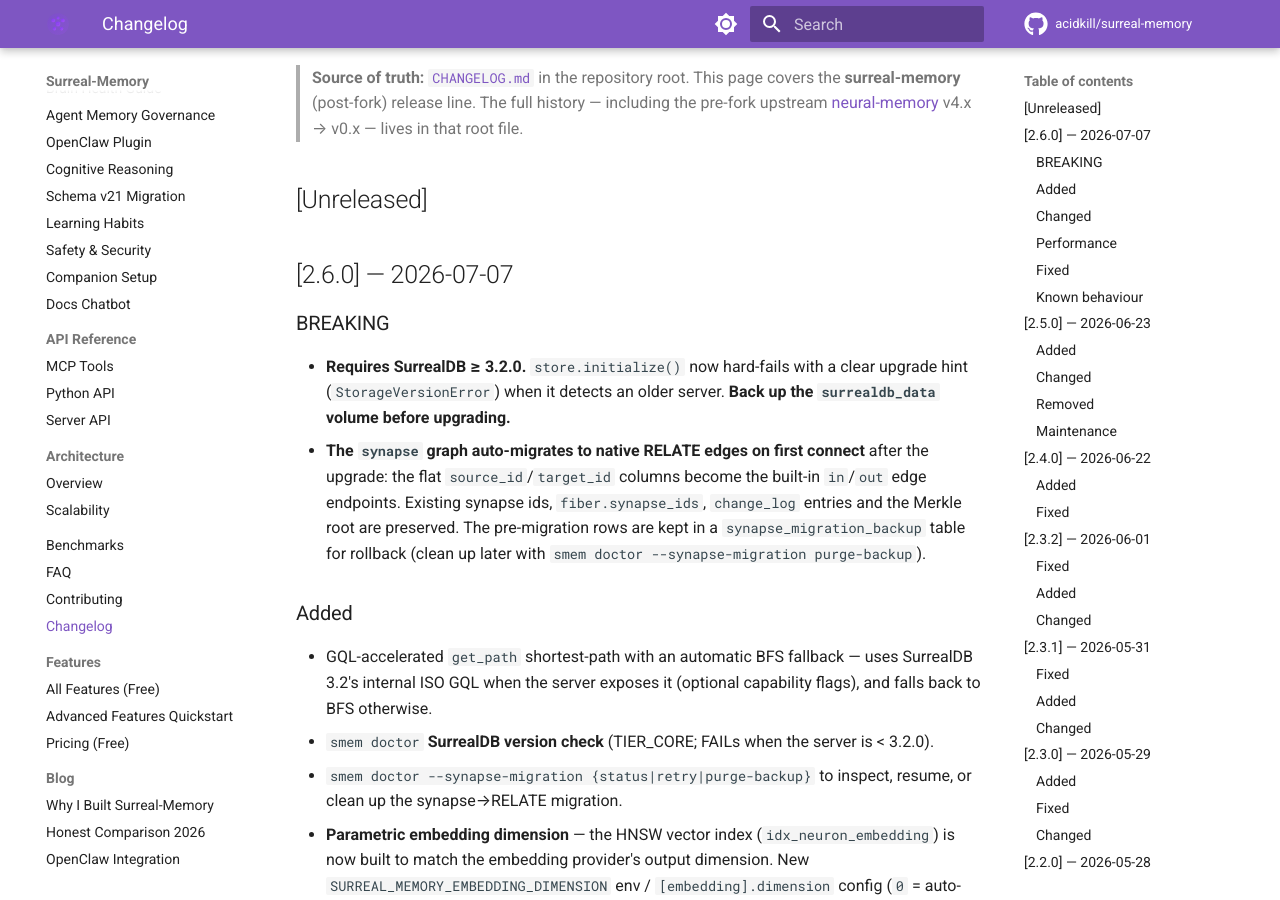
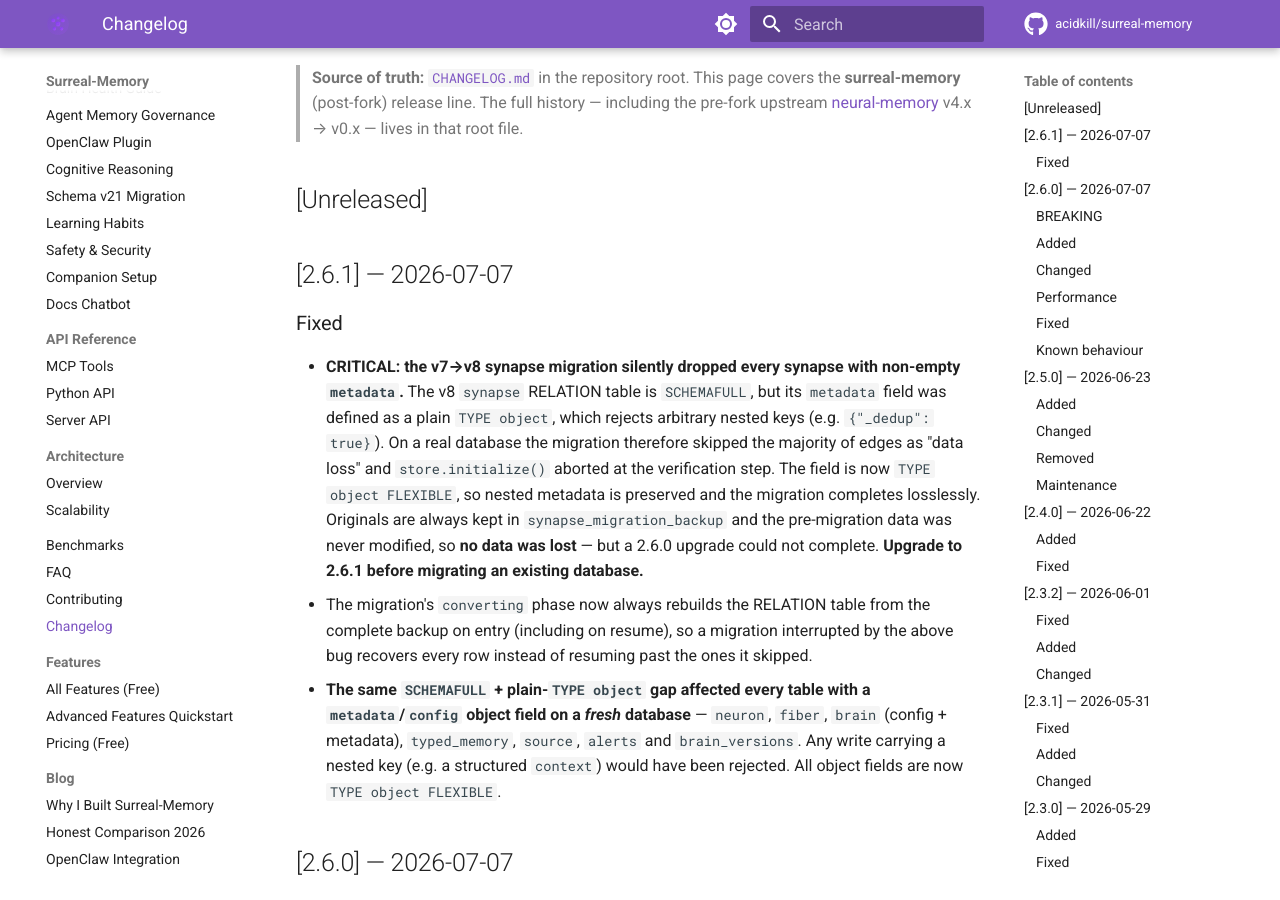
Before and after one commit to RobertSigmundsson/surreal-memory, an MkDocs documentation site: the page built from docs/changelog.md, in a window 1280 px wide and 900 px high, scrolled down 198 px. Built offline with MkDocs 1.6.1 and Material for MkDocs 9.7.7, drawn with Linux system fonts in a browser that asks for light colours; comment, search, counter and statistics services are not loaded; the version menu is left out.

Commit message:
fix: FLEXIBLE object fields — migration dropped synapses with metadata (v2.6.1)
The v8 synapse RELATION table (and every other SCHEMAFULL table) defined its
metadata/config object fields as plain TYPE object, which on a SCHEMAFULL table
rejects arbitrary nested keys (e.g. {"_dedup": true}). The v7->v8 migration
therefore silently skipped the majority of a real brain's synapses (86% carried
nested metadata) and aborted at verification. Fixes:
- all object fields are now TYPE object FLEXIBLE (synapse + neuron/fiber/brain/
  typed_memory/source/alerts/brain_versions — the latter a latent bug on fresh DBs);
- the migration converting phase always rebuilds the RELATION table from the
  complete backup, so a failed 2.6.0 attempt recovers every skipped row;
- integration test seeds nested metadata; version 2.6.1 + CHANGELOG.

```diff
--- a/docs/changelog.md
+++ b/docs/changelog.md
@@ -11,6 +11,29 @@
 > v4.x → v0.x — lives in that root file.
 
 ## [Unreleased]
+
+## [2.6.1] — 2026-07-07
+
+### Fixed
+
+- **CRITICAL: the v7→v8 synapse migration silently dropped every synapse with
+  non-empty `metadata`.** The v8 `synapse` RELATION table is `SCHEMAFULL`, but its
+  `metadata` field was defined as a plain `TYPE object`, which rejects arbitrary
+  nested keys (e.g. `{"_dedup": true}`). On a real database the migration therefore
+  skipped the majority of edges as "data loss" and `store.initialize()` aborted at
+  the verification step. The field is now `TYPE object FLEXIBLE`, so nested metadata
+  is preserved and the migration completes losslessly. Originals are always kept in
+  `synapse_migration_backup` and the pre-migration data was never modified, so **no
+  data was lost** — but a 2.6.0 upgrade could not complete. **Upgrade to 2.6.1
+  before migrating an existing database.**
+- The migration's `converting` phase now always rebuilds the RELATION table from the
+  complete backup on entry (including on resume), so a migration interrupted by the
+  above bug recovers every row instead of resuming past the ones it skipped.
+- **The same `SCHEMAFULL` + plain-`TYPE object` gap affected every table with a
+  `metadata`/`config` object field on a *fresh* database** — `neuron`, `fiber`,
+  `brain` (config + metadata), `typed_memory`, `source`, `alerts` and
+  `brain_versions`. Any write carrying a nested key (e.g. a structured `context`)
+  would have been rejected. All object fields are now `TYPE object FLEXIBLE`.
 
 ## [2.6.0] — 2026-07-07
 
--- a/pyproject.toml
+++ b/pyproject.toml
@@ -4,7 +4,7 @@
 
 [project]
 name = "surreal-memory"
-version = "2.6.0"
+version = "2.6.1"
 description = "Reflex-based memory system for AI agents with SurrealDB backend — retrieval through activation, not search"
 readme = "README.md"
 license = "MIT"
--- a/src/surreal_memory/__init__.py
+++ b/src/surreal_memory/__init__.py
@@ -16,7 +16,7 @@
 from surreal_memory.engine.reflex_activation import CoActivation, ReflexActivation
 from surreal_memory.engine.retrieval import DepthLevel, ReflexPipeline, RetrievalResult
 
-__version__ = "2.6.0"
+__version__ = "2.6.1"
 
 __all__ = [
     "__version__",
```
Also changed, not shown: CHANGELOG.md (+23 -0 lines), 11 other files.
